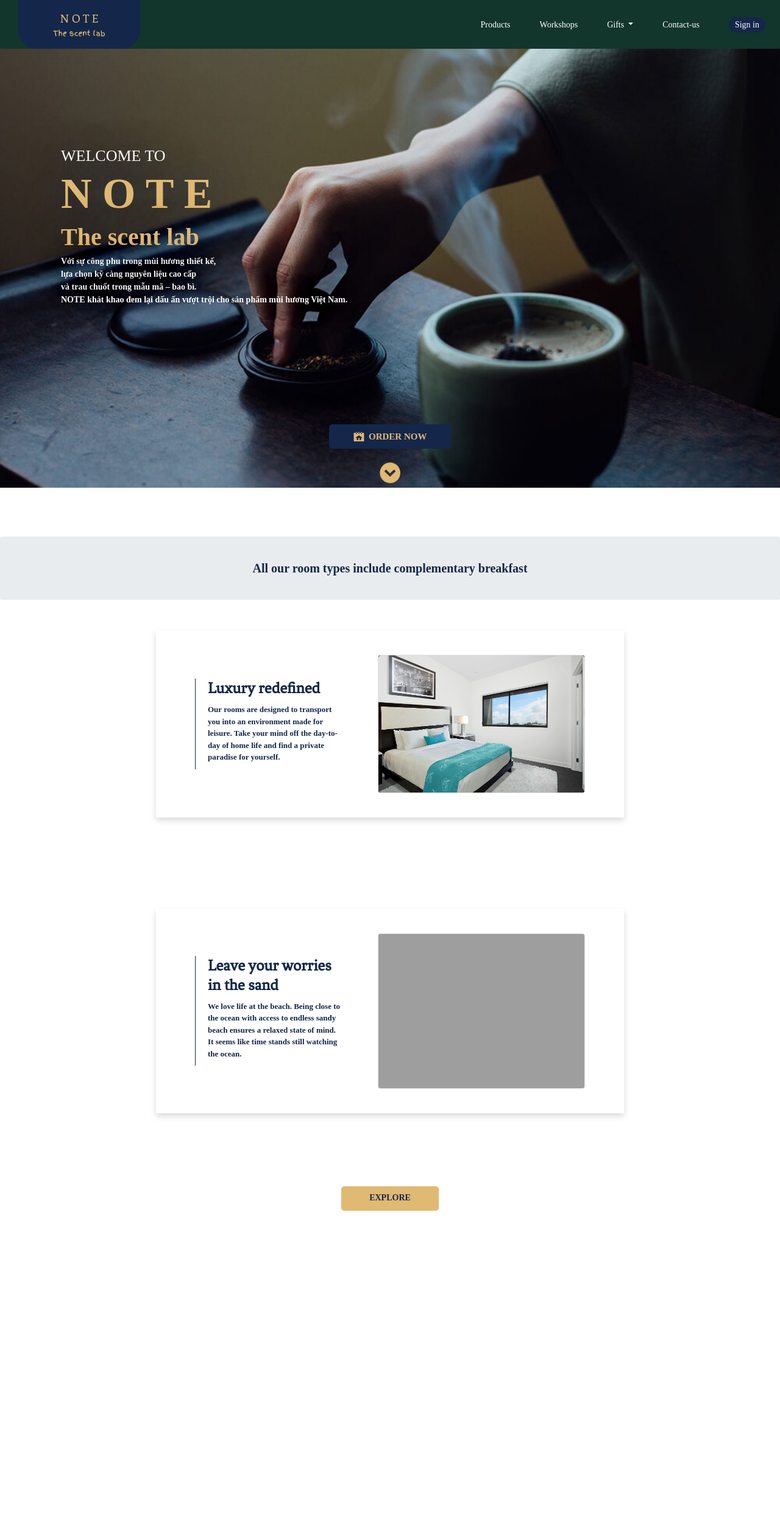
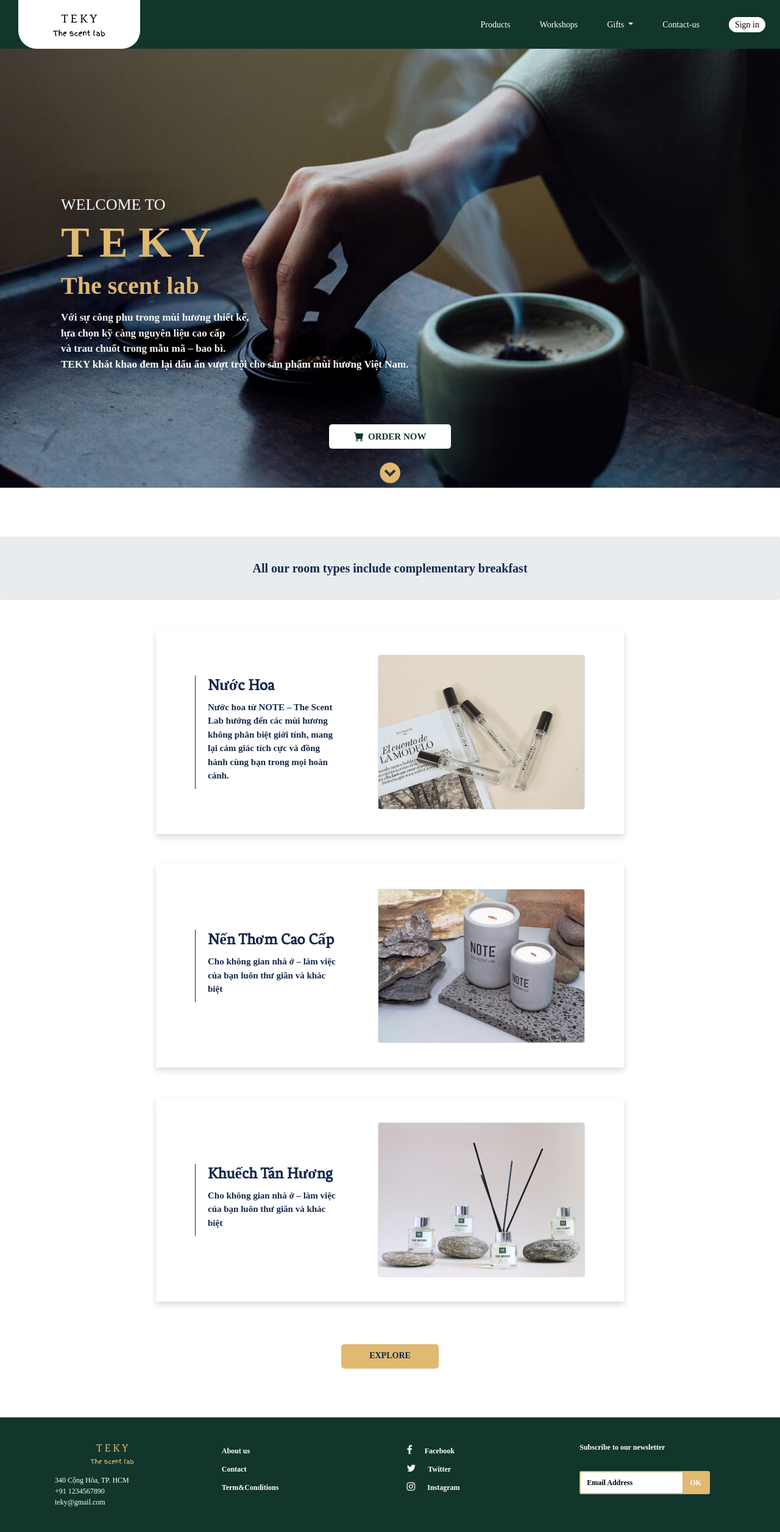
Before and after one commit to Nhatgoodkid/e-commerce-for-scent, a Django app: page / in a window 1280 px wide. Shown: the whole page at 61% size. Before the commit the page ends 1986 px from the top, so only its background shows below. Run offline with Django 4.2, Linux system fonts and the light colour scheme; some libraries are stand-ins or nearby versions; some web fonts are replaced; grey boxes are pictures that could not be loaded.

Commit message:
Complete Landing Page with no DB

```diff
--- a/ecomprj/scent/urls.py
+++ b/ecomprj/scent/urls.py
@@ -4,5 +4,5 @@ from scent import views
 app_name = 'spray'
 
 urlpatterns = [
-    path("", views.index)
+    path("", views.index),
 ]
--- a/ecomprj/scent/views.py
+++ b/ecomprj/scent/views.py
@@ -4,3 +4,6 @@ from django.http import HttpResponse
 # Create your views here.
 def index(request):
     return render(request, 'core/index.html')
+
+def product(request):
+    return render(request, 'core/product.html')
--- a/ecomprj/static/css/style.css
+++ b/ecomprj/static/css/style.css
@@ -77,7 +77,7 @@ body {
 .greeting {
 	position: absolute;
 	margin-left: 6rem;
-	top: 30vh;
+	top: 40vh;
 	left: 4rem;
 	text-shadow: 0 0 60px var(--blue-primary);
 }
@@ -98,7 +98,8 @@ body {
 }
 
 .greeting_p {
-	font-size: 1.4rem;
+    padding-top: 10px;
+	font-size: 1.7rem;
 	font-weight: 600;
 }
 
@@ -112,9 +113,9 @@ body {
 .bookNow {
 	height: 4rem;
 	width: 20rem;
-	color: var(--gold);
+	color: var(--bg-nav);
 	font-weight: 800;
-	background-color: var(--blue-primary);
+	background-color: var(--white);
 	border-radius: 5px;
 	display: flex;
 	align-items: center;
@@ -157,11 +158,11 @@ body {
 .card1 {
 	opacity: 0;
 	margin-top: 5rem;
-	margin-bottom: 15rem;
+	margin-bottom: 5rem;
 }
 
 .card2 {
-	margin-bottom: 10rem;
+	margin-bottom: 5rem;
 	opacity: 0;
 }
 
@@ -204,7 +205,8 @@ body {
 
 .contentCard {
 	margin-top: 1rem;
-	font-size: 1.3rem;
+	font-size: 1.5rem;
+    color: var(--blue-primary);
 }
 
 .main_card_content1  {
@@ -247,7 +249,7 @@ body {
 .logo {
     height: 80px;
     width: 200px;
-    background-color: var(--blue-primary);
+    background-color: var(--white);
     border-radius: 0px 0px 30px 30px;
     display: flex;
     justify-content: center;
@@ -275,9 +277,10 @@ body {
 }
 
 .signIn {
-    background-color: var(--blue-primary);
+    background-color: var(--white);
     padding: 5px 10px;
     border-radius: 18px;
+    color: black;
 }
 
 .btnSignOut {
@@ -286,6 +289,7 @@ body {
 
 .btn-navigation-sidebar {
     width: fit-content;
+    background-color: #00ff88;
     border: none;
 }
 
@@ -344,7 +348,7 @@ body {
 /* ----------------------------------------FOOTER------------------------------------------- */
 .footer {
     padding: 4rem 4rem;
-    background-color: var(--blue-primary);
+    background-color: var(--bg-nav);
     font-weight: 600;
     font-size: 1.2rem;
     font-family: Montserrat;
@@ -402,12 +406,11 @@ h5 {
     padding-left: 1rem;
     outline: none;
     border: none;
-    background-color: var(--blue-primary);
-    color: var(--white);
+    background-color: var(--white);
 }
 
 .footerInput::placeholder {
-    color: var(--white);
+    color: black;
     font-weight: 800;
 }
 
@@ -569,13 +572,13 @@ h5 {
 }
 /* -----LOGO----- */
 .logoText {
-    color: var(--gold);
+    color: black;
     font-size: 2rem;
     font-family: Fenix;
 }
 
 .subLogoText {
-    color: var(--gold);
+    color: black;
     font-size: 1.2rem;
     font-family: Finger_Paint;
     font-weight: 100;
--- a/ecomprj/templates/core/index.html
+++ b/ecomprj/templates/core/index.html
@@ -7,23 +7,22 @@
         <img class="img_background" src="{% static '/images/image1.png'%}" alt="" width="1200">
         <div class="greeting">
             <h3 class="greeting_content greeting_h3">WELCOME TO</h3>
-            <h1 class="greeting_content greeting_logo">N O T E</h1>
+            <h1 class="greeting_content greeting_logo">T E K Y</h1>
             <h2 class="greeting_content greeting_subLogo">The scent lab</h2>
-            <p class="greeting_content greeting_p">Với sự công phu trong mùi hương thiết kế, <br> lựa chọn kỹ càng nguyên liệu cao cấp
-            <br> và trau chuốt trong mẫu mã – bao bì.
-            <br> NOTE khát khao  đem lại dấu ấn vượt trội cho sản phẩm mùi hương Việt Nam.</p>
+            <p class="greeting_content greeting_p">Với sự công phu trong mùi hương thiết kế, <br> lựa chọn kỹ càng
+                nguyên liệu cao cấp
+                <br> và trau chuốt trong mẫu mã – bao bì.
+                <br> TEKY khát khao đem lại dấu ấn vượt trội cho sản phẩm mùi hương Việt Nam.
+            </p>
         </div>
         <div class="btnBookNow">
             <a href="/booking" class="text-decoration-none">
                 <h4 class="bookNow">
                     <span class="iconBookNow d-flex align-items-center">
-                        <svg width="18" height="16" viewBox="0 0 22 20" fill="none" xmlns="http://www.w3.org/2000/svg">
-                            <path d="M10.125 0.75H11.875V2.5H10.125V0.75Z" fill="#E0B973" />
-                            <path d="M15.375 0.75H17.125V2.5H15.375V0.75Z" fill="#E0B973" />
-                            <path d="M4.875 0.75H6.625V2.5H4.875V0.75Z" fill="#E0B973" />
+                        <svg xmlns="http://www.w3.org/2000/svg" width="16" height="16" fill="currentColor"
+                            class="bi bi-cart-fill" viewBox="0 0 16 16">
                             <path
-                                d="M20.625 2.5H17.125V5.125H15.375V2.5H11.875V5.125H10.125V2.5H6.625V5.125H4.875V2.5H1.375C1.14294 2.5 0.920376 2.59219 0.756282 2.75628C0.592187 2.92038 0.5 3.14294 0.5 3.375L0.5 19.125C0.5 19.3571 0.592187 19.5796 0.756282 19.7437C0.920376 19.9078 1.14294 20 1.375 20H20.625C20.8571 20 21.0796 19.9078 21.2437 19.7437C21.4078 19.5796 21.5 19.3571 21.5 19.125V3.375C21.5 3.14294 21.4078 2.92038 21.2437 2.75628C21.0796 2.59219 20.8571 2.5 20.625 2.5ZM16.6165 13.712L15.375 12.825V16.5C15.375 16.7321 15.2828 16.9546 15.1187 17.1187C14.9546 17.2828 14.7321 17.375 14.5 17.375H12.3125V13.875C12.3125 13.6429 12.2203 13.4204 12.0562 13.2563C11.8921 13.0922 11.6696 13 11.4375 13H10.5625C10.3304 13 10.1079 13.0922 9.94378 13.2563C9.77969 13.4204 9.6875 13.6429 9.6875 13.875V17.375H7.5C7.26793 17.375 7.04537 17.2828 6.88128 17.1187C6.71719 16.9546 6.625 16.7321 6.625 16.5V12.825L5.38359 13.712L4.36641 12.288L10.4914 7.91297C10.6404 7.80849 10.818 7.75244 11 7.75244C11.182 7.75244 11.3596 7.80849 11.5086 7.91297L17.6336 12.288L16.6165 13.712Z"
-                                fill="#E0B973" />
+                                d="M0 1.5A.5.5 0 0 1 .5 1H2a.5.5 0 0 1 .485.379L2.89 3H14.5a.5.5 0 0 1 .491.592l-1.5 8A.5.5 0 0 1 13 12H4a.5.5 0 0 1-.491-.408L2.01 3.607 1.61 2H.5a.5.5 0 0 1-.5-.5zM5 12a2 2 0 1 0 0 4 2 2 0 0 0 0-4zm7 0a2 2 0 1 0 0 4 2 2 0 0 0 0-4zm-7 1a1 1 0 1 1 0 2 1 1 0 0 1 0-2zm7 0a1 1 0 1 1 0 2 1 1 0 0 1 0-2z" />
                         </svg>
                     </span>
                     &nbsp; ORDER NOW
@@ -48,17 +47,15 @@
             <div class="main_card shadow d-flex justify-content-center align-items-center">
                 <div class="main_card_content1">
                     <div class="wrapContentCard">
-                        <h3 class="titleCard">Luxury redefined</h3>
+                        <h3 class="titleCard">Nước Hoa</h3>
                         <p class="contentCard">
-                            Our rooms are designed to transport
-                            you into an environment made for leisure.
-                            Take your mind off the day-to-day of home
-                            life and find a private paradise for yourself.
+                            Nước hoa từ NOTE – The Scent Lab hướng đến các mùi hương không phân biệt giới tính, mang lại
+                            cảm giác tích cực và đồng hành cùng bạn trong mọi hoàn cảnh.
                         </p>
                     </div>
                 </div>
                 <div class="main_card_content2">
-                    <img class="img-thumbnail p-0" src="{% static '/images/picture_room1.png' %}" alt="" height="500">
+                    <img class="img-thumbnail p-0" src="{% static '/images/image2.png' %}" alt="" height="500">
                 </div>
             </div>
         </div>
@@ -66,18 +63,29 @@
             <div class="main_card shadow d-flex justify-content-center align-items-center">
                 <div class="main_card_content1">
                     <div class="wrapContentCard">
-                        <h3 class="titleCard">Leave your worries in the sand</h3>
+                        <h3 class="titleCard">Nến Thơm Cao Cấp</h3>
                         <p class="contentCard">
-                            We love life at the beach. Being close
-                            to the ocean with access to endless sandy
-                            beach ensures a relaxed state of mind. It
-                            seems like time stands still watching the
-                            ocean.
+                            Cho không gian nhà ở – làm việc của bạn luôn thư giãn và khác biệt
                         </p>
                     </div>
                 </div>
                 <div class="main_card_content2">
-                    <img class="img-thumbnail p-0" src="{% static '/images/picture_room2.png' %}" alt="">
+                    <img class="img-thumbnail p-0" src="{% static '/images/image3.jpeg' %}" alt="">
+                </div>
+            </div>
+        </div>
+        <div class="card1 d-flex justify-content-center">
+            <div class="main_card shadow d-flex justify-content-center align-items-center">
+                <div class="main_card_content1">
+                    <div class="wrapContentCard">
+                        <h3 class="titleCard">Khuếch Tán Hương</h3>
+                        <p class="contentCard">
+                            Cho không gian nhà ở – làm việc của bạn luôn thư giãn và khác biệt
+                        </p>
+                    </div>
+                </div>
+                <div class="main_card_content2">
+                    <img class="img-thumbnail p-0" src="{% static '/images/image4.jpeg' %}" alt="">
                 </div>
             </div>
         </div>
@@ -88,7 +96,4 @@
         </div>
     </div>
 </body>
-
-</html>
-
 {% endblock content %}
--- a/ecomprj/templates/layout/main.html
+++ b/ecomprj/templates/layout/main.html
@@ -10,17 +10,19 @@
 	<link rel="stylesheet" href="https://cdnjs.cloudflare.com/ajax/libs/animate.css/4.1.1/animate.min.css"/>
     <link href="https://cdn.jsdelivr.net/npm/bootstrap@5.2.2/dist/css/bootstrap.min.css" rel="stylesheet">
     <link rel="stylesheet" href="{% static '/css/style.css' %}">
-    <title>SERENA Hotel</title>
+    <title>Tekscent</title>
 </head>
 <body>
+
     {% block header %}
-    {% endblock header %}
+    {% endblock header%}
+
     <div id="content">
         {% block content %}
 
-        {% endblock %}
+        {% endblock content%}
     </div>
-
+    {% include "partials/footer.html" %}
     <script src="https://ajax.googleapis.com/ajax/libs/jquery/3.6.0/jquery.min.js"></script>
     <script src="https://cdn.jsdelivr.net/npm/bootstrap@5.2.2/dist/js/bootstrap.bundle.min.js"></script>
 	<script src="https://maxcdn.bootstrapcdn.com/bootstrap/4.5.2/js/bootstrap.min.js"></script>
--- /dev/null
+++ b/ecomprj/templates/partials/footer.html
@@ -0,0 +1,44 @@
+<footer class="footer">
+    <div class="row">
+        <div class="footerElement col-lg-3 col-sm-6 col-md-6 mt-md-0">
+            <div class="footerLogo">
+                <h4 class="footerLogo_logoText">T E K Y</h4>
+                <h5 class="footerLogo_subLogoText">The scent lab</h5>
+            </div>
+            <div class="contact">
+                <div class="address">340 Cộng Hòa, TP. HCM</div>
+                <div class="numberPhone">+91 1234567890</div>
+                <div class="gmail">teky@gmail.com</div>
+            </div>
+        </div>
+        <div class="footerElement col-lg-3 col-sm-6 col-12 mt-5 mt-md-0">
+            <ul>
+                <li>About us</li>
+                <li>Contact</li>
+                <li>Term&Conditions</li>
+            </ul>
+        </div>
+        <div class="footerElement col-lg-3 col-sm-6 col-md-6 mt-5 mt-md-0">
+            <ul>
+                <li>
+                    <span class="fa fa-facebook"></span>Facebook
+                </li>
+                <li>
+                    <span class="fa fa-twitter"></span>Twitter
+                </li>
+                <li>
+                    <span class="fa fa-instagram"></span>Instagram
+                </li>
+            </ul>
+        </div>
+        <div class="footerElement col-lg-3 col-sm-6 col-md-6 mt-5 mt-md-0">
+            <div class="d-block">
+                <div class="footerInputLabel">Subscribe to our newsletter</div>
+                <div class="inputEmail d-inline-flex mt-5">
+                    <input class="footerInput" type="text" name="" id="" placeholder="Email Address">
+                    <div class="btnInputEmail">OK</div>
+                </div>
+            </div>
+        </div>
+    </div>
+</footer>
--- a/ecomprj/templates/partials/header.html
+++ b/ecomprj/templates/partials/header.html
@@ -6,7 +6,7 @@
             <a class="banner col-lg-5 col-md-3 d-md-flex d-none text-decoration-none" href="/">
                 <div class="logo ml-lg-5">
                     <div class="contentLogo">
-                        <span class="logoText">N O T E</span><br>
+                        <span class="logoText">T E K Y</span><br>
                         <span class="logoText subLogoText">The scent lab</span>
                     </div>
                 </div>
```
Also changed, not shown: ecomprj/static/images/image2.png (added), ecomprj/static/images/image3.jpeg (added), ecomprj/static/images/image4.jpeg (added).
